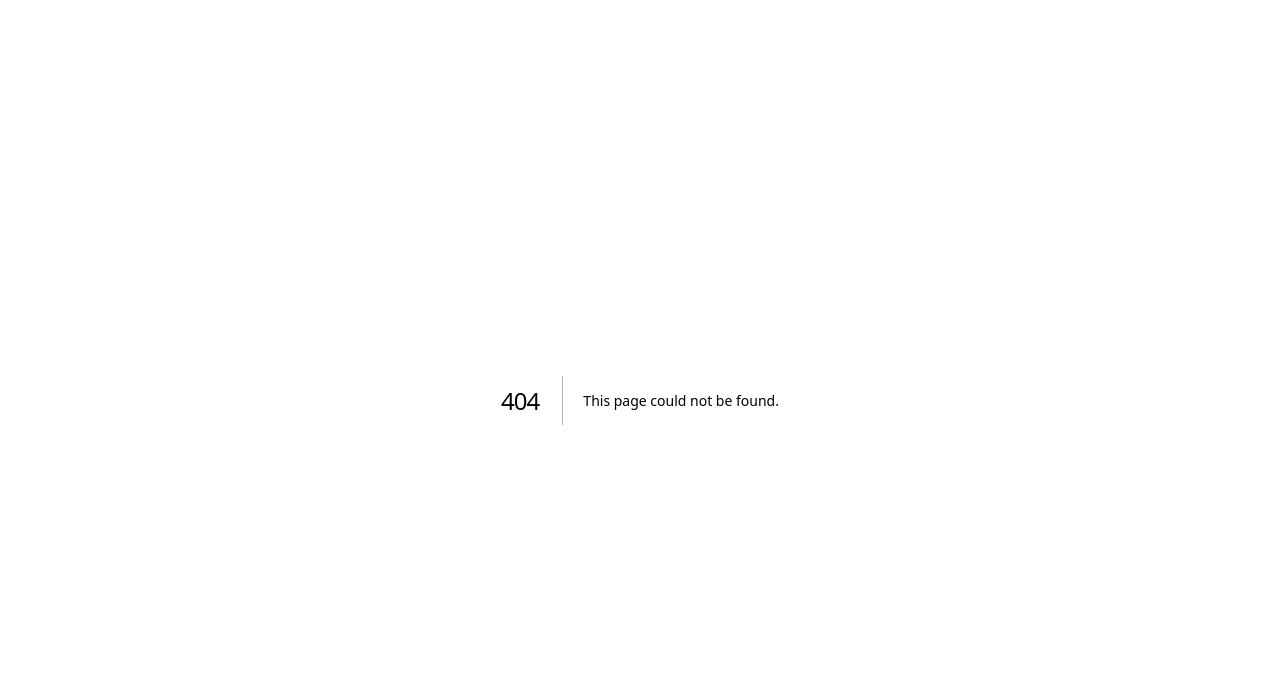
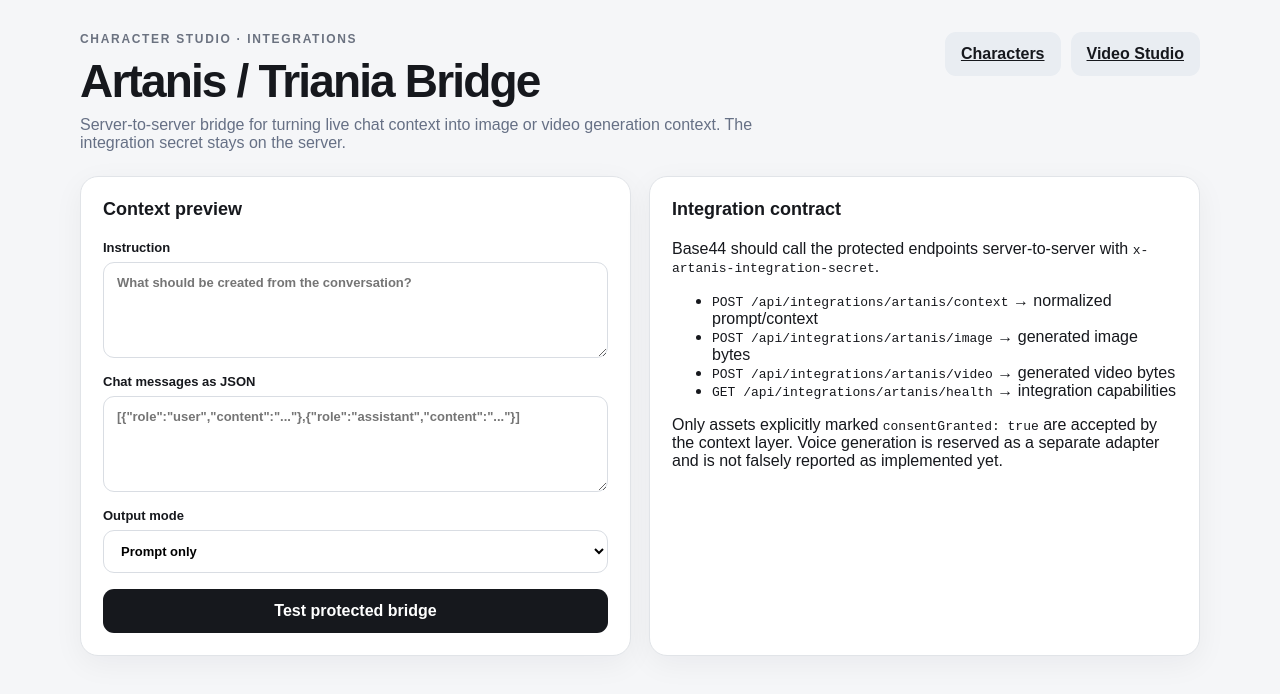
Before and after one commit to freemonkeyyourlife-lab/character-studio, a Next.js app: page /integrations/artanis in a window 1280 px wide. Before the commit this address had no page. Shown: the top 694 px of the page. Built offline with nearby package versions, Linux system fonts and the light colour scheme.

Commit message:
Add Artanis integration control page

```diff
--- /dev/null
+++ b/app/integrations/artanis/page.tsx
@@ -0,0 +1,75 @@
+"use client";
+
+import { useMemo, useState } from "react";
+
+type Message = { role: "system" | "user" | "assistant"; content: string };
+
+export default function ArtanisIntegrationPage() {
+  const [instruction, setInstruction] = useState("");
+  const [messagesText, setMessagesText] = useState("");
+  const [mode, setMode] = useState<"prompt" | "image" | "video">("prompt");
+  const [result, setResult] = useState("");
+  const [error, setError] = useState("");
+
+  const messages = useMemo<Message[]>(() => {
+    try {
+      const parsed = JSON.parse(messagesText || "[]");
+      return Array.isArray(parsed) ? parsed : [];
+    } catch {
+      return [];
+    }
+  }, [messagesText]);
+
+  const build = async () => {
+    setError("");
+    setResult("");
+    try {
+      const response = await fetch("/api/integrations/artanis/context", {
+        method: "POST",
+        headers: { "Content-Type": "application/json", "x-artanis-integration-secret": "browser-disabled" },
+        body: JSON.stringify({ instruction, messages, mode }),
+      });
+      const data = await response.json().catch(() => null);
+      if (!response.ok) throw new Error(data?.error || "Integration endpoint is protected for server-to-server use.");
+      setResult(data?.prompt || "");
+    } catch (err) {
+      setError(err instanceof Error ? err.message : "Could not build context.");
+    }
+  };
+
+  return (
+    <main className="shell">
+      <header className="header">
+        <div>
+          <div className="eyebrow">CHARACTER STUDIO · INTEGRATIONS</div>
+          <h1>Artanis / Triania Bridge</h1>
+          <p>Server-to-server bridge for turning live chat context into image or video generation context. The integration secret stays on the server.</p>
+        </div>
+        <div className="headerActions"><a className="secondary smallButton" href="/">Characters</a><a className="secondary smallButton" href="/video">Video Studio</a></div>
+      </header>
+
+      <section className="grid">
+        <div className="card">
+          <h2>Context preview</h2>
+          <label>Instruction<textarea value={instruction} onChange={(e) => setInstruction(e.target.value)} placeholder="What should be created from the conversation?" maxLength={8000} /></label>
+          <label>Chat messages as JSON<textarea value={messagesText} onChange={(e) => setMessagesText(e.target.value)} placeholder='[{"role":"user","content":"..."},{"role":"assistant","content":"..."}]' /></label>
+          <label>Output mode<select value={mode} onChange={(e) => setMode(e.target.value as typeof mode)}><option value="prompt">Prompt only</option><option value="image">Image</option><option value="video">Video</option></select></label>
+          <button className="primary" onClick={() => void build()}>Test protected bridge</button>
+          {error && <div className="error">{error}</div>}
+        </div>
+        <div className="card">
+          <h2>Integration contract</h2>
+          <p>Base44 should call the protected endpoints server-to-server with <code>x-artanis-integration-secret</code>.</p>
+          <ul>
+            <li><code>POST /api/integrations/artanis/context</code> → normalized prompt/context</li>
+            <li><code>POST /api/integrations/artanis/image</code> → generated image bytes</li>
+            <li><code>POST /api/integrations/artanis/video</code> → generated video bytes</li>
+            <li><code>GET /api/integrations/artanis/health</code> → integration capabilities</li>
+          </ul>
+          <p>Only assets explicitly marked <code>consentGranted: true</code> are accepted by the context layer. Voice generation is reserved as a separate adapter and is not falsely reported as implemented yet.</p>
+          {result && <div className="promptBox"><small>Prompt preview</small>{result}</div>}
+        </div>
+      </section>
+    </main>
+  );
+}
```
